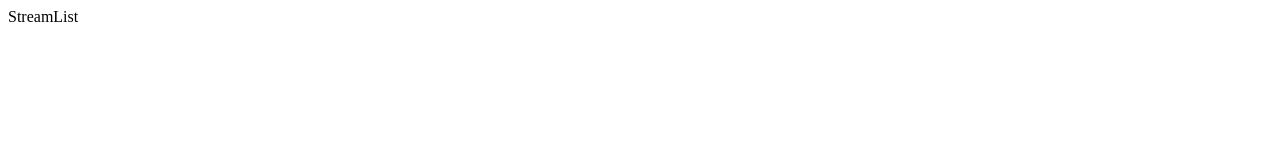
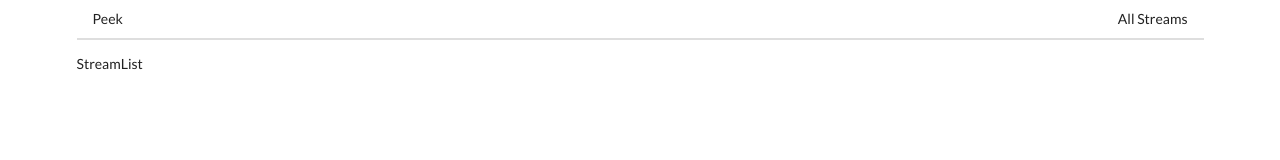
Before and after one commit to mhaji007/Peek, a React app in the folder client/: page / in a window 1280 px wide. Built offline with nearby package versions, Linux system fonts and the light colour scheme.

Commit message:
Set up links. Connect the header

```diff
--- a/client/public/index.html
+++ b/client/public/index.html
@@ -9,6 +9,7 @@
       name="description"
       content="Web site created using create-react-app"
     />
+    <link rel="stylesheet" href="https://cdnjs.cloudflare.com/ajax/libs/semantic-ui/2.4.1/semantic.min.css" />
     <link rel="apple-touch-icon" href="%PUBLIC_URL%/logo192.png" />
     <!--
       manifest.json provides metadata used when your web app is installed on a
--- a/client/src/components/App.js
+++ b/client/src/components/App.js
@@ -4,13 +4,16 @@ import StreamEdit from './streams/StreamEdit';
 import StreamDelete from './streams/StreamDelete';
 import StreamList from './streams/StreamList';
 import StreamShow from './streams/StreamShow';
-import StreamCreate from './streams/StreamCreate';
+import StreamCreate from './streams/StreamCreate'
+
+import Header from './Header'
 
 const App = () => {
   return (
-      <div>
+      <div className="ui container">
           <BrowserRouter>
           <div>
+              <Header/>
               <Route path="/" exact component={StreamList}/>
               <Route path="/streams/new" exact component={StreamCreate}/>
               <Route path="/streams/edit" exact component={StreamEdit}/>
--- /dev/null
+++ b/client/src/components/Header.jsx
@@ -0,0 +1,18 @@
+import React from 'react';
+import {Link} from 'react-router-dom';
+const Header = () => {
+    return (
+    <div className= "ui secondary pointing menu">
+        <Link to="/" className="item">
+            Peek
+        </Link>
+        <div className="right menu">
+        <Link to="/" className="item">
+            All Streams
+        </Link>
+        </div>
+    </div>
+    );
+};
+
+export default Header;
```
